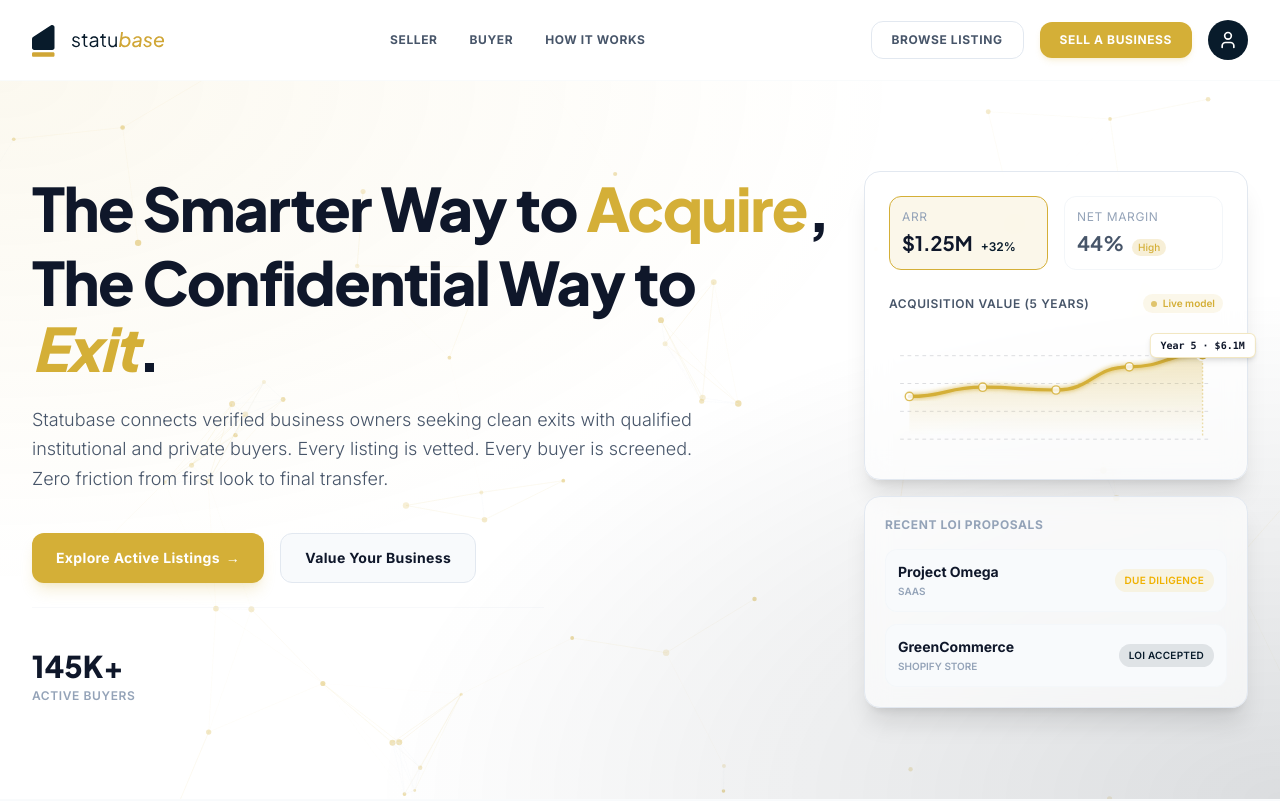
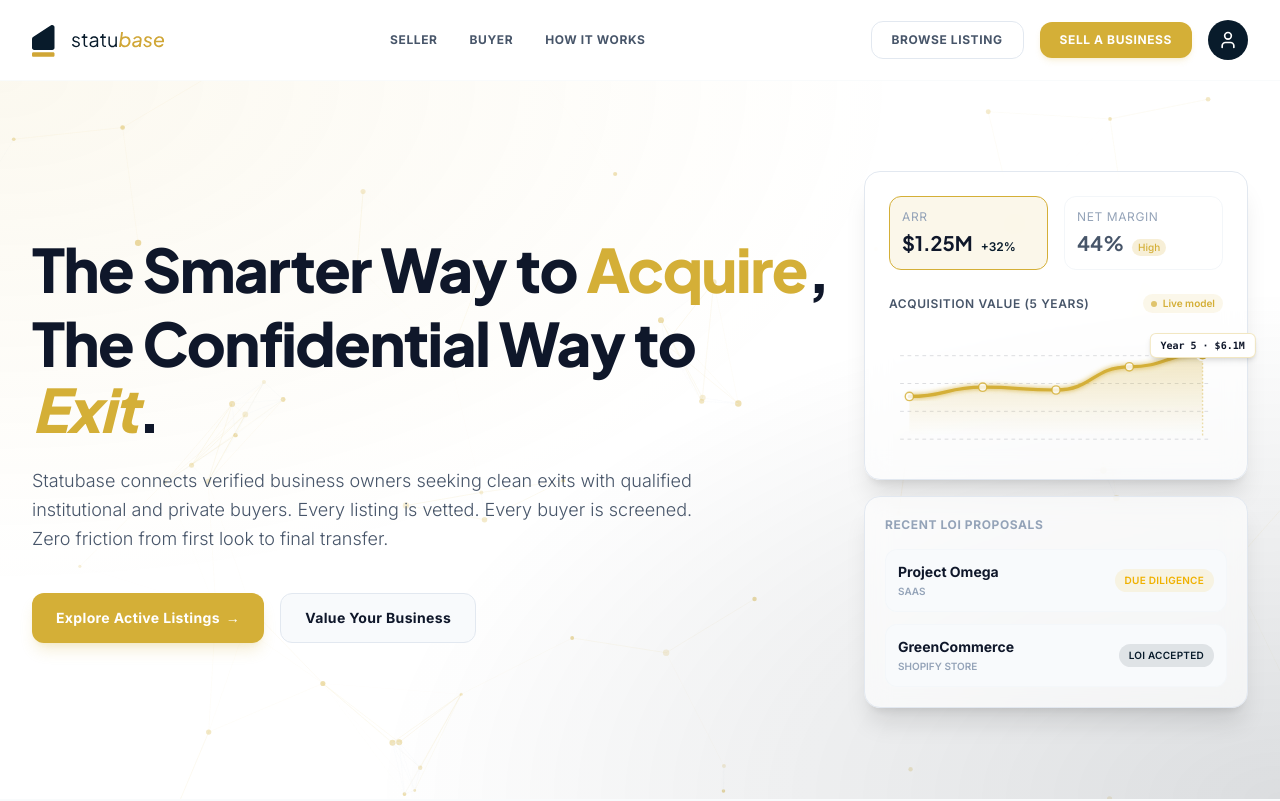
Before and after one commit to devyn-labs/Statubase-frontend, a Next.js app: page / in a window 1280 px wide. Shown: the top 801 px of the page. Built offline with nearby package versions, Linux system fonts and the light colour scheme.

Commit message:
Fix title tag styling typo, adjust font size for exactly two lines layout, and remove Active Buyers footer stat

```diff
--- a/src/app/page.tsx
+++ b/src/app/page.tsx
@@ -77,7 +77,7 @@ export default function Home() {
           <div className="grid grid-cols-1 lg:grid-cols-12 gap-12 lg:gap-8 items-center">
             {/* Left Content */}
             <div className="lg:col-span-8 space-y-6 text-left reveal-element opacity-0 translate-y-8 transition-all duration-700 ease-out">
-              <h1 className="text-4xl sm:text-5xl lg:text-6xl font-extrabold font-display leading-[1.1] text-text-primary tracking-tight">
+              <h1 className="text-4xl sm:text-5xl lg:text-5xl xl:text-6xl font-extrabold font-display leading-[1.1] text-text-primary tracking-tight">
                 <span className="block">The Smarter Way to <span className="text-accent-primary">Acquire</span>,</span>
                 <span className="block mt-1 sm:mt-2">The Confidential Way to <span className="text-accent-primary italic">Exit</span>.</span>
               </h1>
@@ -97,18 +97,6 @@ export default function Home() {
                 >
                   Value Your Business
                 </button>
-              </div>
-
-              {/* Quick Stats */}
-              <div className="pt-10 border-t border-border-color/25 max-w-lg">
-                <div>
-                  <div className="text-2xl sm:text-3xl font-extrabold font-display text-text-primary">
-                    145K+
-                  </div>
-                  <div className="text-[10px] sm:text-xs font-semibold text-text-tertiary uppercase tracking-wider mt-1">
-                    Active Buyers
-                  </div>
-                </div>
               </div>
             </div>
 
```
